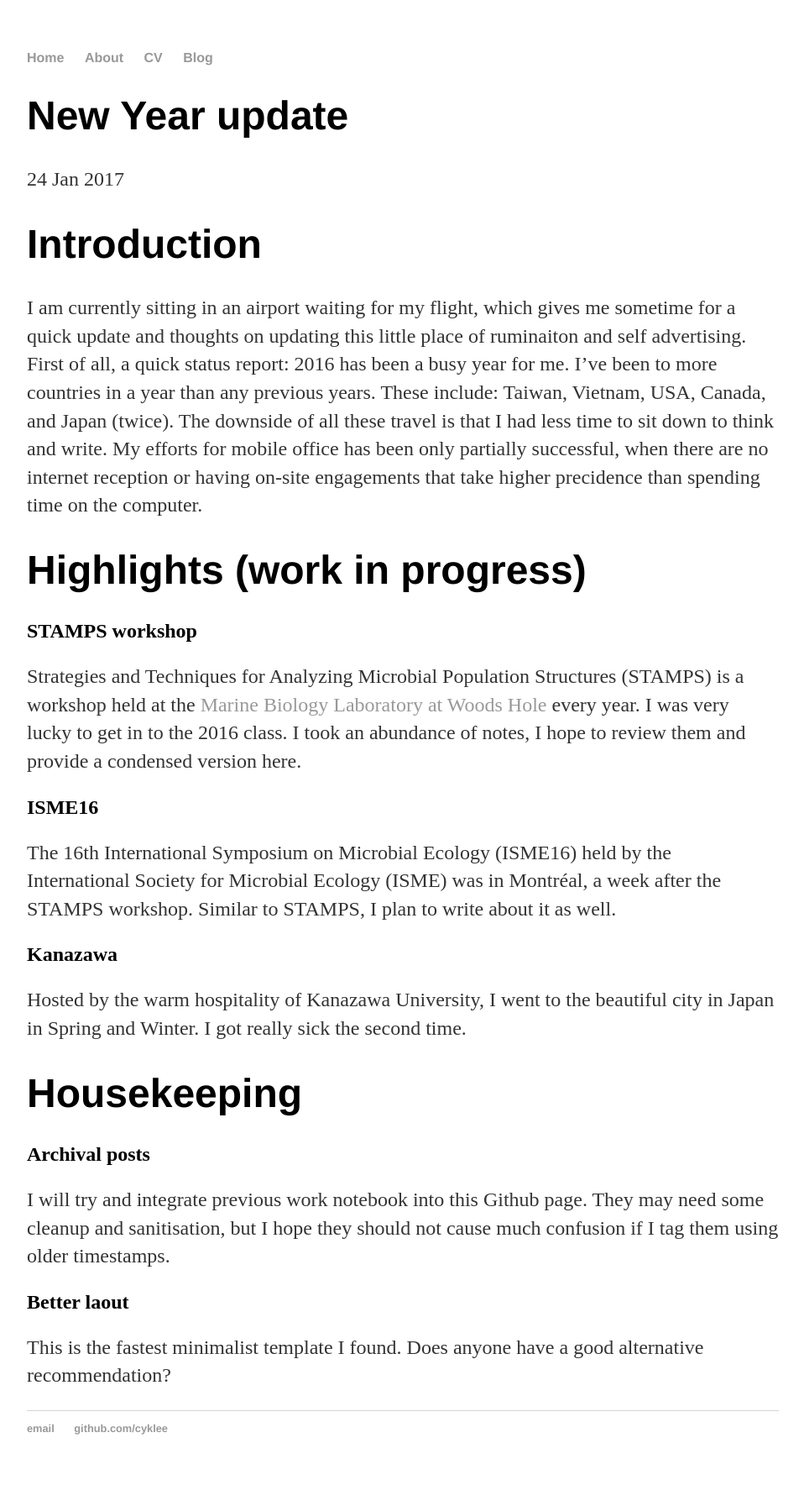
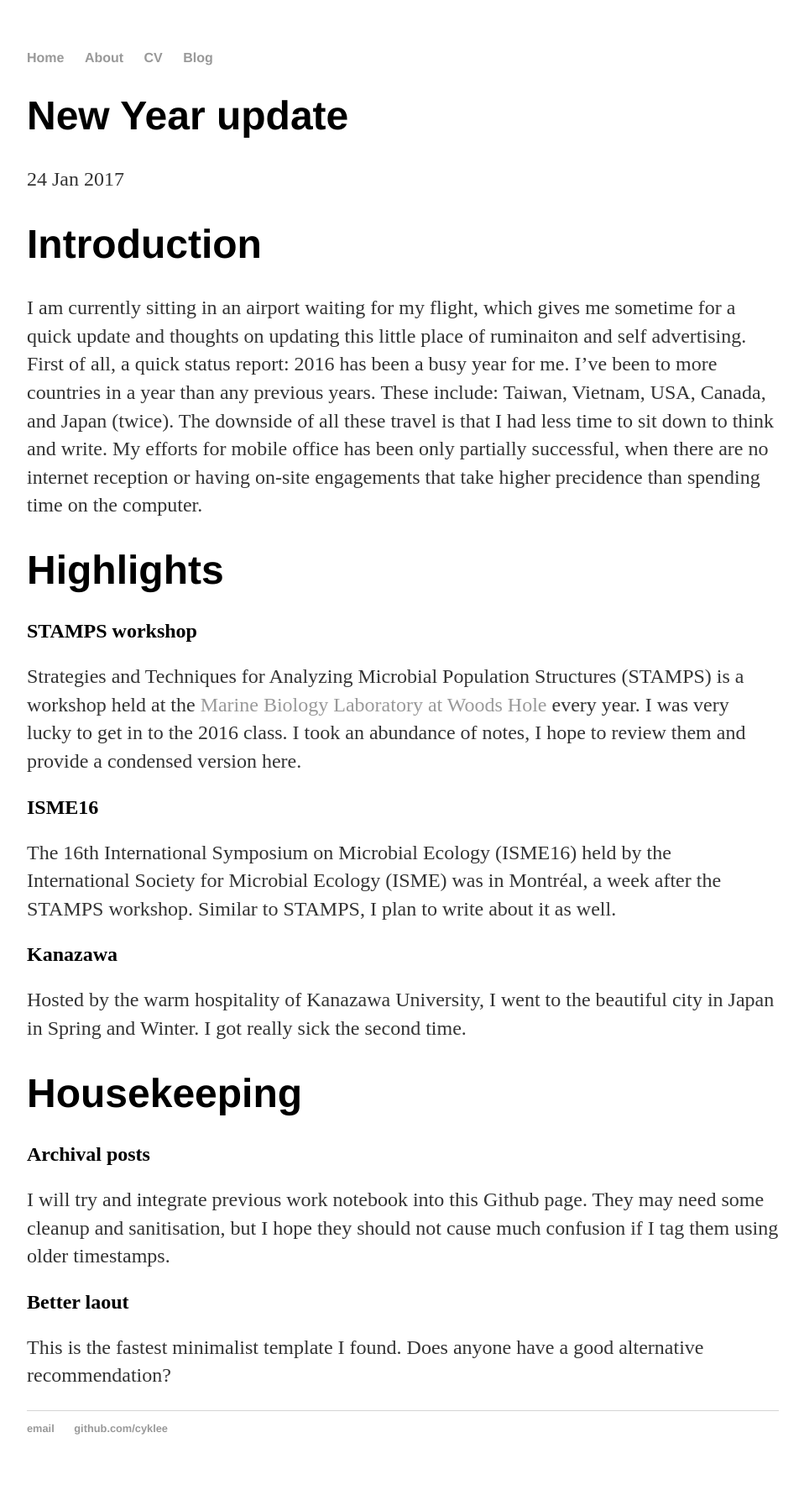
Before and after one commit to cyklee/cyklee.github.io, a Jekyll site: the page built from _posts/2017-01-24-new-year.md, in a window 1280 px wide. Shown: the whole page at 84% size, without its empty margins (160-1118 px from the left). Built offline with Jekyll 4.4.1, drawn with Linux system fonts in a browser that asks for light colours.

Commit message:
Update 2017-01-24-new-year.md

```diff
--- a/_posts/2017-01-24-new-year.md
+++ b/_posts/2017-01-24-new-year.md
@@ -8,7 +8,7 @@ date: 2017-01-24
 
 I am currently sitting in an airport waiting for my flight, which gives me sometime for a quick update and thoughts on updating this little place of ruminaiton and self advertising. First of all, a quick status report: 2016 has been a busy year for me. I've been to more countries in a year than any previous years. These include: Taiwan, Vietnam, USA, Canada, and Japan (twice). The downside of all these travel is that I had less time to sit down to think and write. My efforts for mobile office has been only partially successful, when there are no internet reception or having on-site engagements that take higher precidence than spending time on the computer.
 
-# Highlights (work in progress)
+# Highlights
 
 ## STAMPS workshop
 
@@ -22,6 +22,7 @@ The 16th International Symposium on Microbial Ecology (ISME16) held by the Inter
 Hosted by the warm hospitality of Kanazawa University, I went to the beautiful city in Japan in Spring and Winter. I got really sick the second time.
 
 # Housekeeping
+
 ## Archival posts
 I will try and integrate previous work notebook into this Github page. They may need some cleanup and sanitisation, but I hope they should not cause much confusion if I tag them using older timestamps.
 
```
